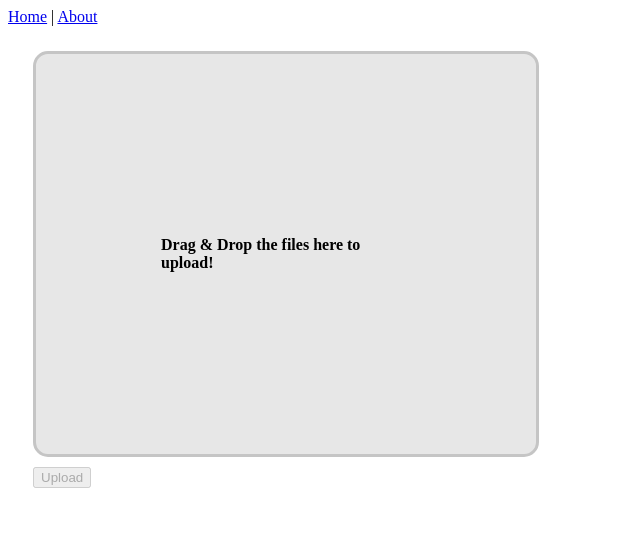
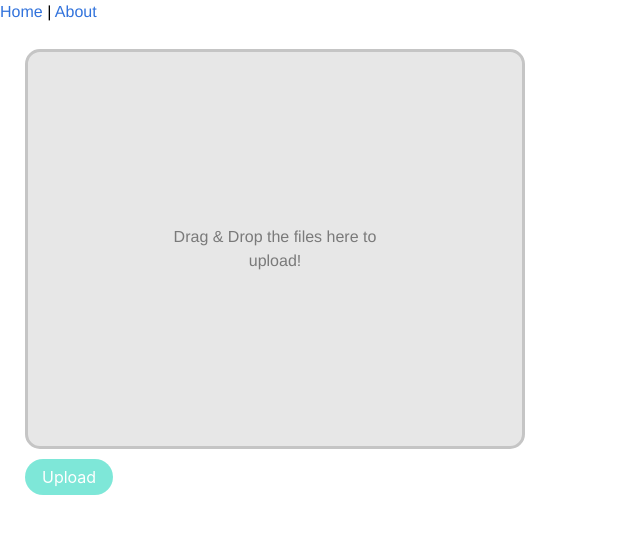
Before and after one commit to amolbrkr/Radio, a Vue app: page / in a window 1280 px wide. Shown: the top 534 px of the page, without its empty margins (0-640 px from the left). Built offline with nearby package versions, Linux system fonts and the light colour scheme.

Commit message:
Added style.css for global styles.

```diff
--- a/src/main.js
+++ b/src/main.js
@@ -2,6 +2,8 @@ import Vue from 'vue'
 import App from './App.vue'
 import router from './router'
 import './registerServiceWorker'
+
+import './style.scss'
 
 Vue.config.productionTip = false
 
--- /dev/null
+++ b/src/style.scss
@@ -0,0 +1,16 @@
+//This file is for global styles
+@import url('https://cdnjs.cloudflare.com/ajax/libs/bulma/0.7.5/css/bulma.min.css');
+
+html, body {
+  margin: 0;
+
+  font-family: 'Avenir', Helvetica, Arial, sans-serif;
+  -webkit-font-smoothing: antialiased;
+  -moz-osx-font-smoothing: grayscale;
+  color: black;
+
+}
+
+*, *::after, *::before {
+  box-sizing: border-box;
+}
```
